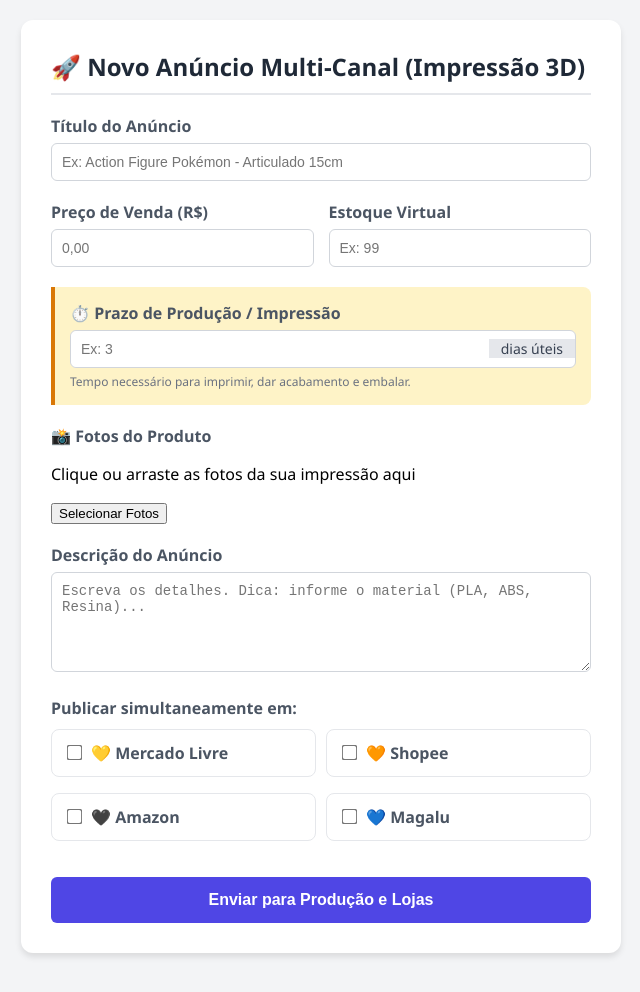
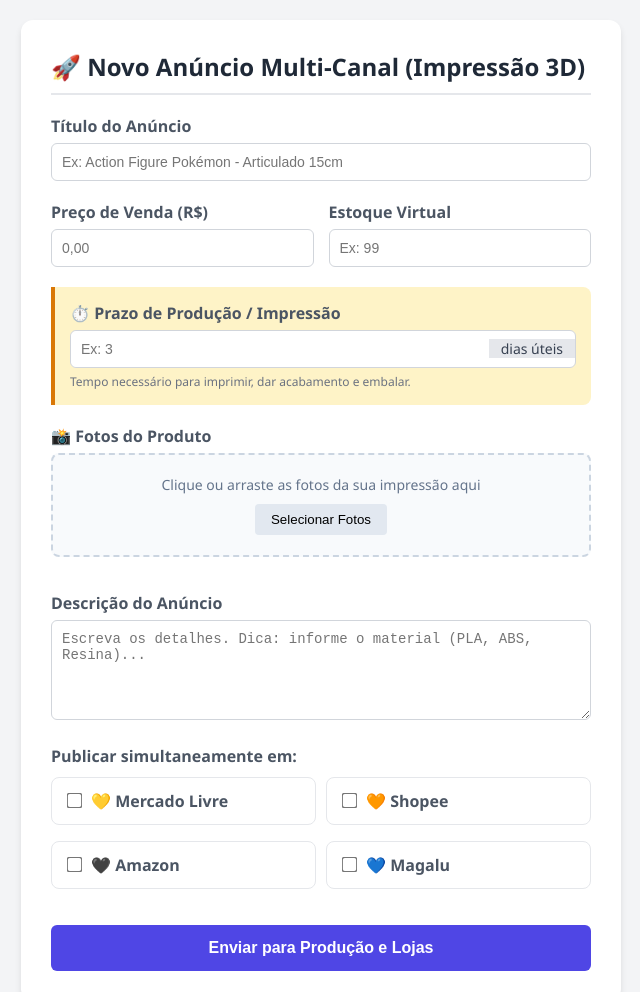
Before and after one commit to willianbaroniwb-cmd/PubliMark, a plain HTML site: page index.html in a window 1280 px wide. Shown: the top 992 px of the page, without its empty margins (319-959 px from the left). Drawn offline with Linux system fonts and the light colour scheme.

Commit message:
style.css

```diff
--- a/style.css
+++ b/style.css
@@ -2,7 +2,7 @@
     --primary-color: #4f46e5;
     --background-color: #f3f4f6;
     --card-color: #ffffff;
-    --accent-color: #fef3c7; /* Amarelo claro para destacar o prazo */
+    --accent-color: #fef3c7;
     --accent-border: #d97706;
 }
 
@@ -66,7 +66,52 @@ textarea {
     height: 100px;
 }
 
-/* Caixa de destaque para o prazo de produção */
+/* Área de Upload */
+.upload-container {
+    border: 2px dashed #cbd5e1;
+    padding: 20px;
+    border-radius: 8px;
+    text-align: center;
+    background: #f8fafc;
+    cursor: pointer;
+}
+
+.upload-container:hover {
+    border-color: var(--primary-color);
+}
+
+.upload-container p {
+    margin: 0 0 10px 0;
+    color: #64748b;
+    font-size: 14px;
+}
+
+.btn-secondary {
+    background: #e2e8f0;
+    border: none;
+    padding: 8px 16px;
+    border-radius: 4px;
+    cursor: pointer;
+    font-weight: 500;
+}
+
+/* Container de Miniaturas */
+.preview-container {
+    display: flex;
+    gap: 10px;
+    flex-wrap: wrap;
+    margin-top: 15px;
+}
+
+.preview-image {
+    width: 80px;
+    height: 80px;
+    object-fit: cover;
+    border-radius: 6px;
+    border: 1px solid #cbd5e1;
+}
+
+/* Logística de Impressão 3D */
 .highlight-box {
     background-color: var(--accent-color);
     padding: 15px;
```
